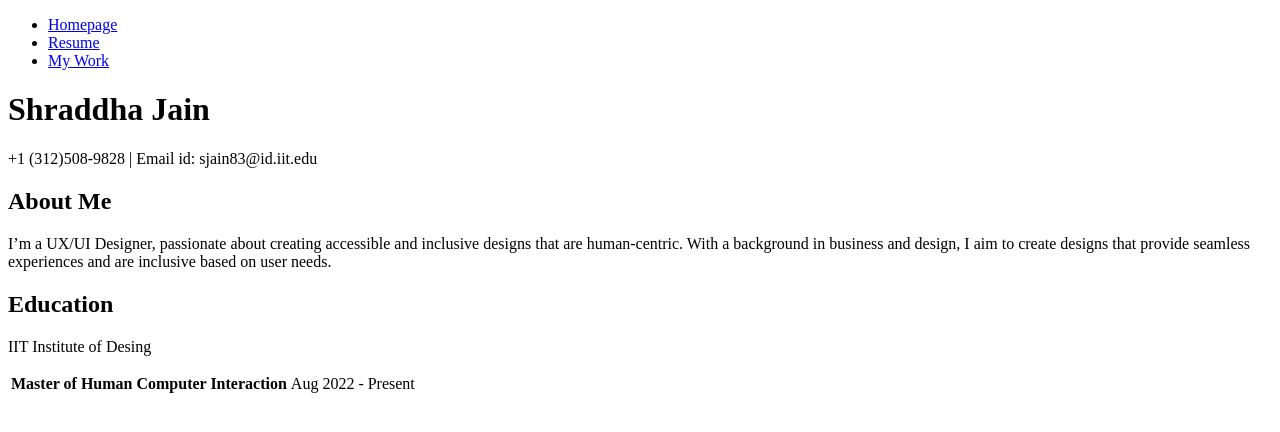
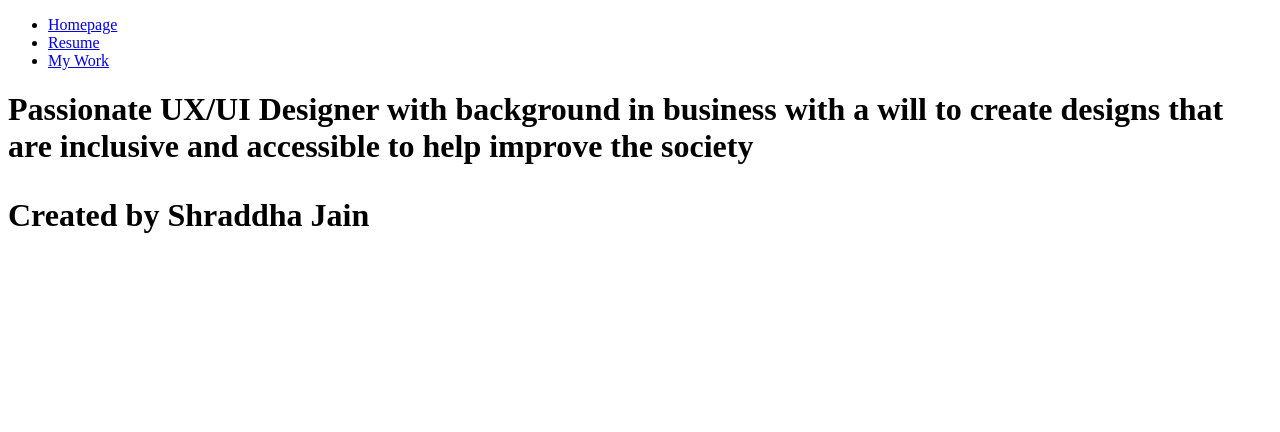
Before and after one commit to Shraddhajain950/Project1, a plain HTML site: page index.html in a window 1280 px wide. Drawn offline with Linux system fonts and the light colour scheme.

Commit message:
Update index.html

```diff
--- a/index.html
+++ b/index.html
@@ -2,7 +2,7 @@
 <html lang="en">
 <head>
  <meta charset="utf-8" />
- <title>Resume</title>
+ <title>Designs by Shraddha</title>
 </head>
 <body>
  <header>
@@ -11,18 +11,13 @@
 	<li><a href="index.html">Homepage</a></li>
 	<li><a href="resume.html">Resume</a></li>
 	<li><a href="work.html">My Work</a></li>
-	</ul>
    </nav>
   </header>
-<h1>Shraddha Jain</h1>
-<p>+1 (312)508-9828 | Email id: sjain83@id.iit.edu </p>
-<h2>About Me</h2>
-<p>I’m a UX/UI Designer, passionate about creating accessible and inclusive designs that are human-centric. With a background in business and design, I aim to create designs that provide seamless experiences and are inclusive based on user needs.</p>
-<h2>Education</h2>
-<table>
- <tr>
-  <td><strong>Master of Human Computer Interaction</strong></td>
-  <p><emp>IIT Institute of Desing</emp><p>
-  <td>Aug 2022 - Present</td>
-</body>
-</html>
+<h1>Passionate UX/UI Designer with background in business with a will to create designs that are inclusive and accessible to help improve the society<h1>
+<footer>
+<p>Created by Shraddha Jain</p>
+ <address>
+  <p><a href="mailto:sjain83@id.iit.edu>sjain83@id.iit.edu</a></p>
+ </address>
+</footer>
+<body>
```
